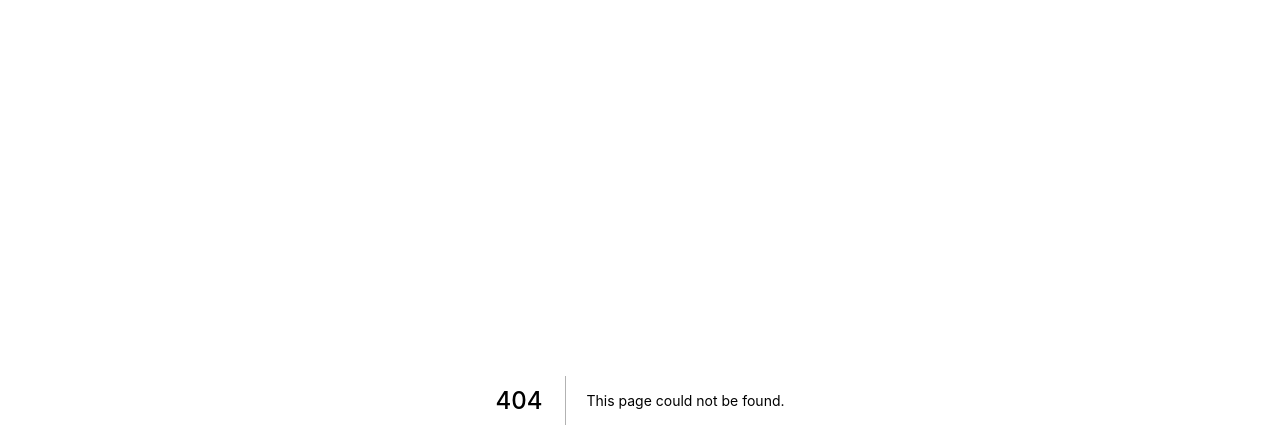
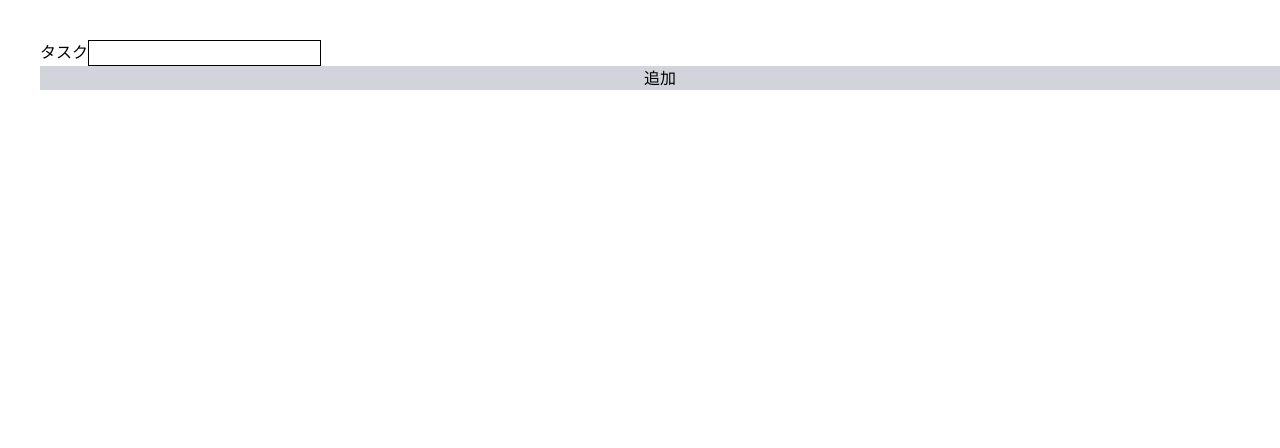
Before and after one commit to oshita-n/PersornalColorApp, a Next.js app: page /sample2 in a window 1280 px wide. Before the commit this address had no page. Shown: the top 448 px of the page. Built offline with nearby package versions, Linux system fonts and the light colour scheme.

Commit message:
sample追加

```diff
--- /dev/null
+++ b/src/pages/sample.tsx
@@ -0,0 +1,22 @@
+import { useState } from "react";
+
+const sample = () => {
+  const [value, setValuse] = useState<number>(0);
+
+  return (
+    <div className="mt-10 ml-10 flex flex-col">
+      <div>
+        <span>{`計算結果=${value}`}</span>
+      </div>
+      <div>
+        <input type="text" className="border border-black" />
+      </div>
+      <div>
+        <button className="bg-gray-200" onClick={() => setValuse(value + 1)}>
+          ＋１
+        </button>
+      </div>
+    </div>
+  );
+};
+export default sample;
--- /dev/null
+++ b/src/pages/sample2.tsx
@@ -0,0 +1,95 @@
+import { useState } from "react";
+
+type Task = {
+  id: number;
+  task: string;
+};
+
+const initTask = {
+  id: 0,
+  task: "",
+};
+
+const sample2 = () => {
+  const [tasks, setTasks] = useState<Task[]>([]);
+  const [editTask, setEditTask] = useState<Task>(initTask);
+
+  const handleInsertClick = () => {
+    if (editTask.id === 0) {
+      editTask.id = tasks.length + 1;
+      setTasks([...tasks, editTask]);
+    } else {
+      const tmpTasks = tasks.map((task) => {
+        if (task.id !== editTask.id) {
+          return task;
+        } else {
+          return editTask;
+        }
+      });
+      setTasks(tmpTasks);
+    }
+
+    setEditTask(initTask);
+  };
+
+  const handleDeleteClick = (id: number) => {
+    const tmpTasks = tasks.filter((task) => {
+      return task.id !== id;
+    });
+    setTasks(tmpTasks);
+  };
+
+  return (
+    <div className="mt-10 ml-10">
+      <div className="flex flex-col">
+        <div className="flex flex-row ">
+          <span>タスク</span>
+          <input
+            type="text"
+            className="border border-black"
+            value={editTask.task}
+            onChange={(e) => {
+              setEditTask({ ...editTask, task: e.target.value });
+            }}
+          />
+        </div>
+        <button
+          className="bg-gray-300"
+          onClick={() => {
+            handleInsertClick();
+          }}
+        >
+          {editTask.id === 0 ? "追加" : "更新"}
+        </button>
+      </div>
+      <div className="flex flex-col">
+        {tasks.map((task) => {
+          return (
+            <div className="flex flex-row ">
+              <div key={task.id} className="mr-10">
+                {task.task}
+              </div>
+              <button
+                className="m-6 bg-gray-300"
+                onClick={() => {
+                  handleDeleteClick(task.id);
+                }}
+              >
+                削除
+              </button>
+              <button
+                className="m-6 bg-gray-300"
+                onClick={() => {
+                  setEditTask(task);
+                }}
+              >
+                更新
+              </button>
+            </div>
+          );
+        })}
+      </div>
+    </div>
+  );
+};
+export default sample2;
```
